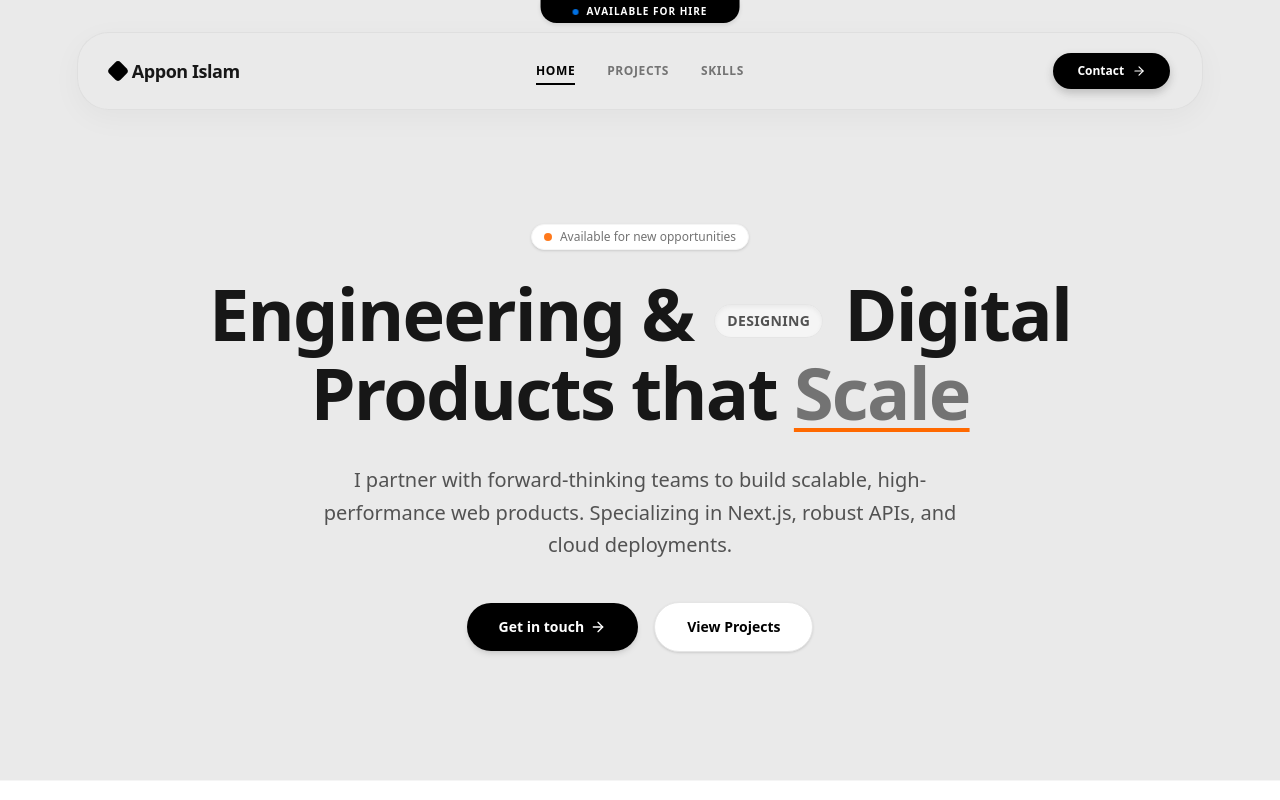
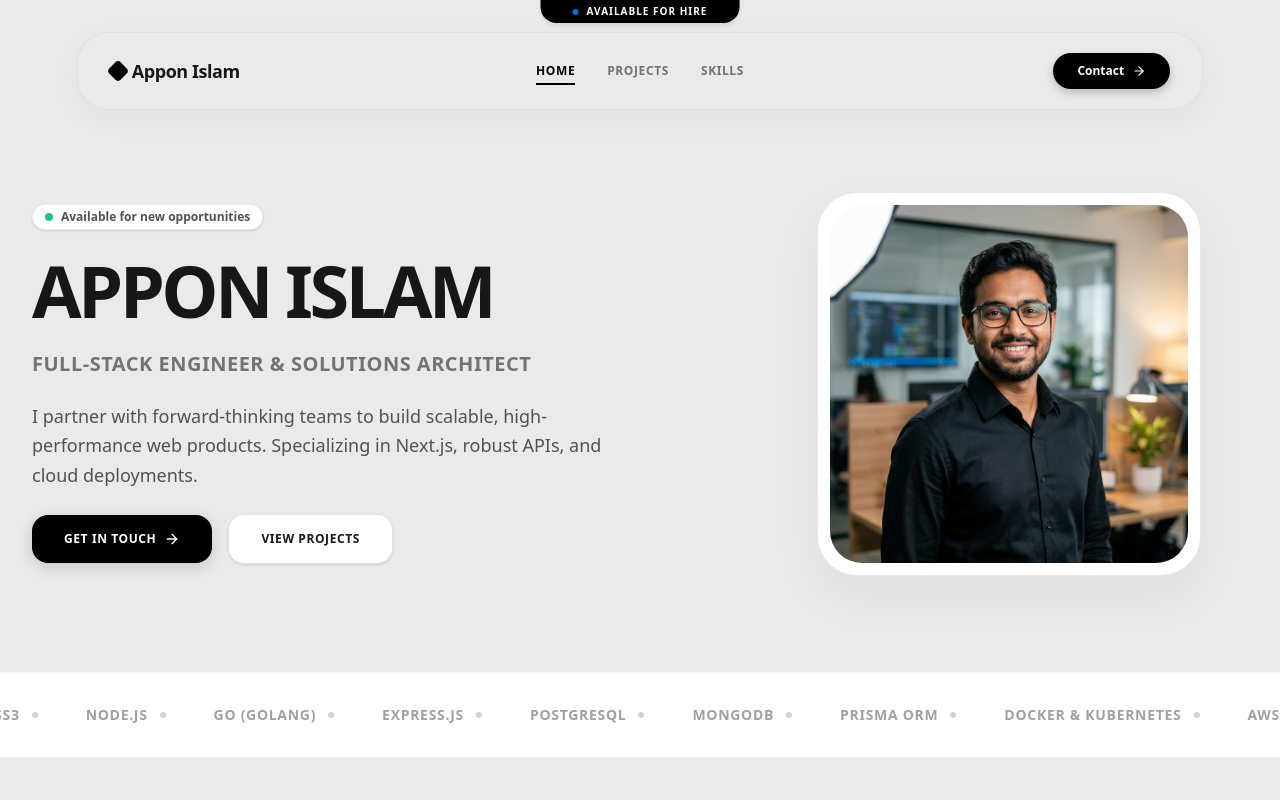
Before and after one commit to apponislam/portfolio-v4, a Next.js app: page / in a window 1280 px wide. Shown: the top 800 px of the page. Built offline with nearby package versions, Linux system fonts and the light colour scheme.

Commit message:
feat: implement portfolio landing page with hero, skills ticker, projects, experience, and education sections

```diff
--- a/app/page.tsx
+++ b/app/page.tsx
@@ -26,39 +26,59 @@ export default function Home() {
   return (
     <main className="w-full flex flex-col items-center">
       {/* 1. Hero Section */}
-      <section className="container mx-auto px-4 md:px-8 pt-16 pb-20 md:py-32 flex flex-col items-center text-center">
+      <section className="container mx-auto px-4 md:px-8 pt-28 pb-16 md:py-24 grid grid-cols-1 lg:grid-cols-12 gap-12 items-center">
+
+        {/* Left Column: Typography & Actions */}
+        <div className="lg:col-span-7 flex flex-col items-start text-left gap-6">
           {details.availableForHire && (
-          <div className="inline-flex items-center gap-2 px-3 py-1 bg-white border border-neutral-100 rounded-full text-xs text-neutral-500 mb-6 shadow-sm">
-            <span className="w-2 h-2 rounded-full bg-orange-500 animate-pulse" />
+            <div className="inline-flex items-center gap-2 px-3 py-1 bg-white border border-neutral-300/40 rounded-full text-xs font-semibold text-neutral-600 shadow-sm">
+              <span className="w-2 h-2 rounded-full bg-emerald-500 animate-pulse" />
               Available for new opportunities
             </div>
           )}
 
-
-        {/* Dynamic Bold iBox-Lab Style Typography */}
-        <h1 className="text-4xl sm:text-6xl md:text-7xl font-bold tracking-tight text-neutral-900 leading-[1.1] max-w-4xl mb-8 animate-fade-in-up">
-          Engineering & <span className="inline-block px-3 py-1.5 mx-1 border border-neutral-200 rounded-full bg-neutral-100 text-sm font-semibold tracking-wide uppercase align-middle text-neutral-600 shadow-inner">Designing</span> Digital Products that <span className="text-neutral-500 underline decoration-orange-500 decoration-4 underline-offset-8">Scale</span>
+          <h1 className="text-4xl sm:text-6xl md:text-7xl font-black uppercase tracking-tighter text-neutral-900 leading-none">
+            {details.name}
           </h1>
 
-        <p className="text-base sm:text-xl text-neutral-600 max-w-2xl mb-10 leading-relaxed">
+          <h2 className="text-lg sm:text-xl font-bold uppercase tracking-wide text-neutral-500">
+            {details.title}
+          </h2>
+
+          <p className="text-base sm:text-lg text-neutral-600 leading-relaxed max-w-xl font-medium">
             {details.bio}
           </p>
 
-        <div className="flex flex-col sm:flex-row items-center gap-4">
+          <div className="flex flex-col sm:flex-row items-center gap-4 w-full sm:w-auto">
             <Link
               href="/contact"
-            className="w-full sm:w-auto inline-flex items-center justify-center gap-1.5 bg-black hover:bg-neutral-800 text-white text-sm font-semibold px-8 py-3.5 rounded-full hover:scale-[1.02] active:scale-[0.98] transition-transform shadow-md"
+              className="w-full sm:w-auto inline-flex items-center justify-center gap-2 bg-black hover:bg-neutral-800 text-white text-xs font-black py-4 px-8 rounded-2xl shadow-[0_4px_15px_rgba(0,0,0,0.15)] hover:scale-[1.01] active:scale-[0.99] transition-all uppercase tracking-wider"
             >
               Get in touch
               <ArrowRight className="w-4 h-4" />
             </Link>
             <Link
               href="/projects"
-            className="w-full sm:w-auto inline-flex items-center justify-center gap-1 bg-white hover:bg-neutral-50 text-black border border-neutral-200 text-sm font-semibold px-8 py-3.5 rounded-full hover:scale-[1.02] active:scale-[0.98] transition-transform shadow-sm"
+              className="w-full sm:w-auto inline-flex items-center justify-center gap-2 bg-white hover:bg-neutral-50 text-neutral-900 border border-neutral-300/60 text-xs font-black py-4 px-8 rounded-2xl shadow-sm hover:scale-[1.01] active:scale-[0.99] transition-all uppercase tracking-wider"
             >
               View Projects
             </Link>
           </div>
+        </div>
+
+        {/* Right Column: Profile Picture Container */}
+        <div className="lg:col-span-5 flex justify-center items-center">
+          <div className="relative w-72 h-72 sm:w-96 sm:h-96 rounded-[40px] overflow-hidden border border-neutral-300/50 bg-white p-3 shadow-[0_20px_50px_rgba(0,0,0,0.05)] group">
+            <div className="relative w-full h-full rounded-[32px] overflow-hidden">
+              <img
+                src="/avatar.png"
+                alt={details.name}
+                className="object-cover w-full h-full scale-[1.01] group-hover:scale-105 transition-transform duration-500"
+              />
+            </div>
+          </div>
+        </div>
+
       </section>
 
       {/* 2. Infinite Sliding Skills Marquee */}
```
Also changed, not shown: public/avatar.png (added). Lines whose indentation alone changed are shown as unchanged.
